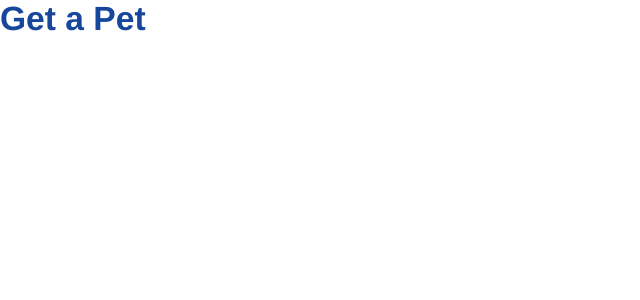
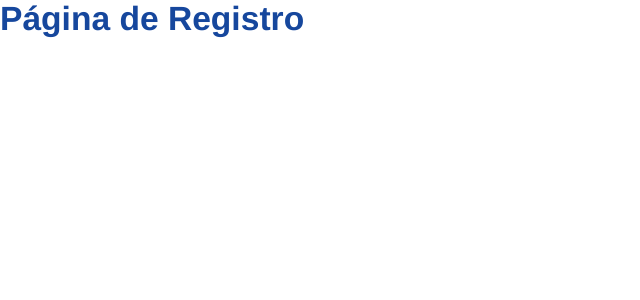
Before and after one commit to mateuspessoa/projeto-adocao-pet-react-frontend, a React (Create React App) app: page /register in a window 1280 px wide. Shown: the top 300 px of the page, without its empty margins (0-640 px from the left). Built offline with nearby package versions, Linux system fonts and the light colour scheme; the HTML template or start-up script is replaced by a standard one.

Commit message:
Criando os primeiros componentes e definindo algumas rotas

```diff
--- a/src/App.js
+++ b/src/App.js
@@ -1,9 +1,18 @@
+import { BrowserRouter as Router, Routes, Route } from 'react-router-dom'
+import Home from './components/pages/Home';
+import Login from './components/pages/Auth/Login';
+import Register from './components/pages/Auth/Register';
+
 
 function App() {
   return (
-    <div className="App">
-      <h1>Get a Pet</h1>
-    </div>
+    <Router>
+        <Routes>
+            <Route path='/login' element={<Login />} />
+            <Route path='/register' element={<Register />} />
+            <Route path='/' element={<Home />} />
+        </Routes>
+    </Router>
   );
 }
 
--- /dev/null
+++ b/src/components/pages/Auth/Login.js
@@ -0,0 +1,11 @@
+import React from 'react'
+
+const Login = () => {
+  return (
+    <section>
+        <h1>Página de Login</h1>
+    </section>
+  )
+}
+
+export default Login
--- /dev/null
+++ b/src/components/pages/Auth/Register.js
@@ -0,0 +1,11 @@
+import React from 'react'
+
+const Register = () => {
+  return (
+    <section>
+        <h1>Página de Registro</h1>
+    </section>
+  )
+}
+
+export default Register
--- /dev/null
+++ b/src/components/pages/Home.js
@@ -0,0 +1,11 @@
+import React from 'react'
+
+const Home = () => {
+  return (
+    <section>
+        <h1>Página Home</h1>
+    </section>
+  )
+}
+
+export default Home
```
Also changed, not shown: 1 other file (tests, documents, lock files or other folders).
